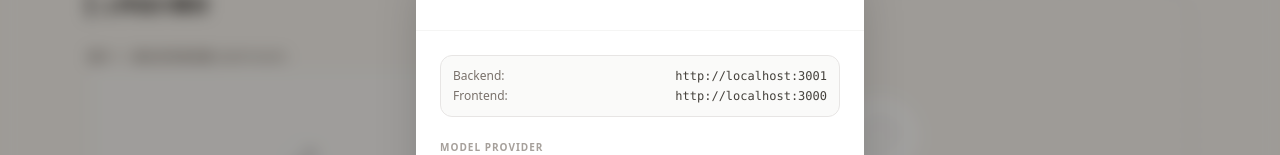
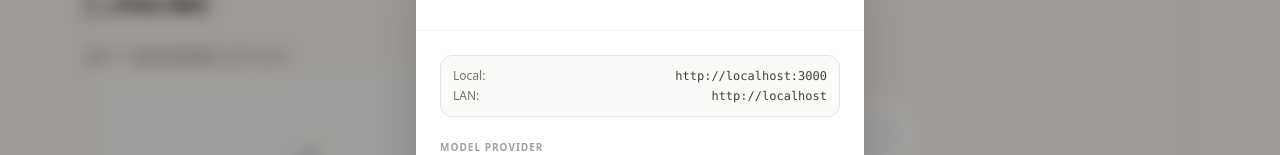
Before and after one commit to Tesla2678/laoshan-tea-exhibition, a React (Vite) app: page / in a window 1280 px wide. Both pictures are taken after a click on the button "Settings". Shown: the part 138-293 px from the top of the page. Built offline with nearby package versions, Linux system fonts and the light colour scheme.

Commit message:
fix: auto-open browser with LAN IP, show frontend URL only in settings

```diff
--- a/src/App.tsx
+++ b/src/App.tsx
@@ -264,8 +264,8 @@ export default function App() {
     finally { setIsGenerating(false); }
   };
 
-  const backUrl = `http://localhost:${env.backendPort}`;
-  const frontUrl = `http://localhost:${env.frontendPort}`;
+  // 前端地址：局域网其他成员用当前窗口的 origin 访问
+  const frontUrl = window.location.origin;
 
   return (
     <div className="min-h-screen bg-[#F5F2ED] text-stone-900 font-sans selection:bg-emerald-100">
@@ -448,10 +448,10 @@ export default function App() {
                 <button onClick={() => setShowSettings(false)} className="p-2 hover:bg-stone-100 rounded-full transition-colors"><X className="w-5 h-5 text-stone-400" /></button>
               </div>
               <div className="p-6 space-y-4">
-                {/* IP info */}
+                {/* Frontend URL for LAN access */}
                 <div className="p-3 rounded-xl bg-stone-50 border border-stone-200 text-xs space-y-1">
-                  <div className="flex justify-between"><span className="text-stone-500">Backend:</span><span className="font-mono text-stone-700">{backUrl}</span></div>
-                  <div className="flex justify-between"><span className="text-stone-500">Frontend:</span><span className="font-mono text-stone-700">{frontUrl}</span></div>
+                  <div className="flex justify-between"><span className="text-stone-500">Local:</span><span className="font-mono text-stone-700">http://localhost:{env.frontendPort}</span></div>
+                  <div className="flex justify-between"><span className="text-stone-500">LAN:</span><span className="font-mono text-stone-700">{frontUrl}</span></div>
                 </div>
                 {/* Provider */}
                 <div className="space-y-1.5">
```
Also changed, not shown: 1 other file (tests, documents, lock files or other folders).
